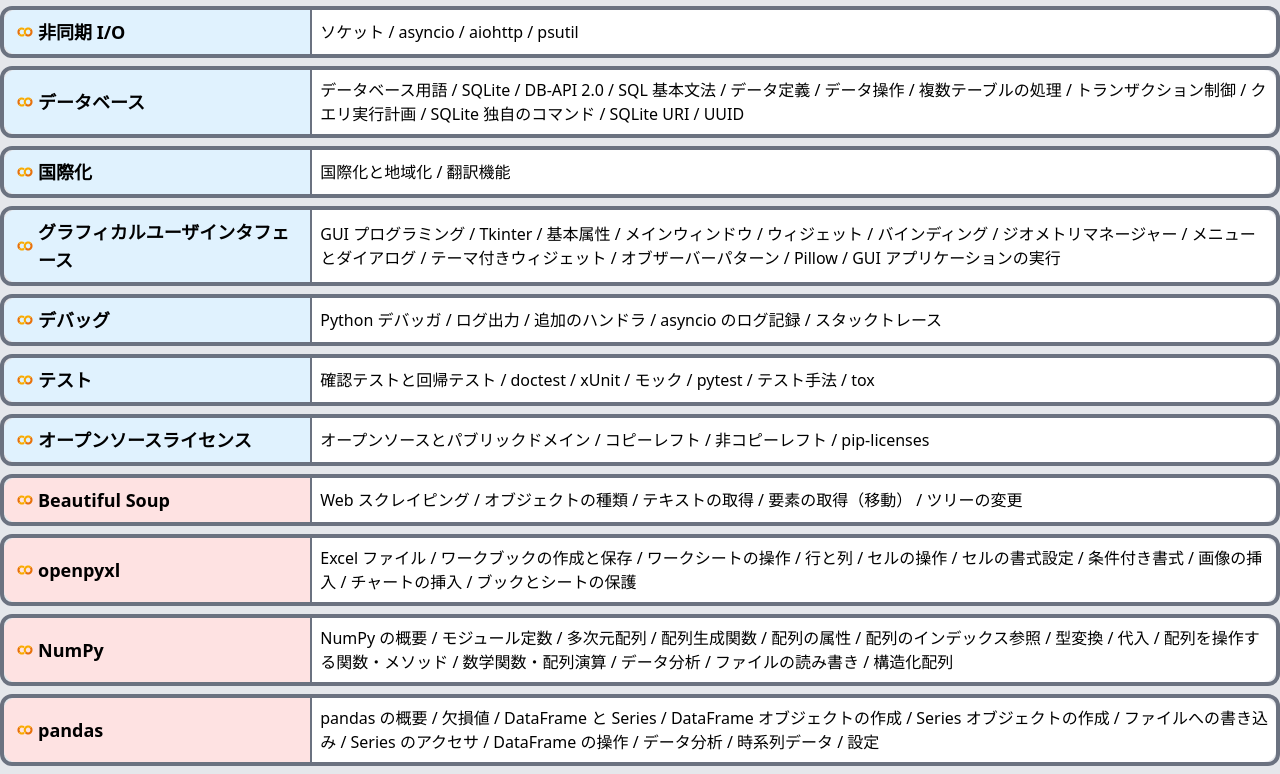
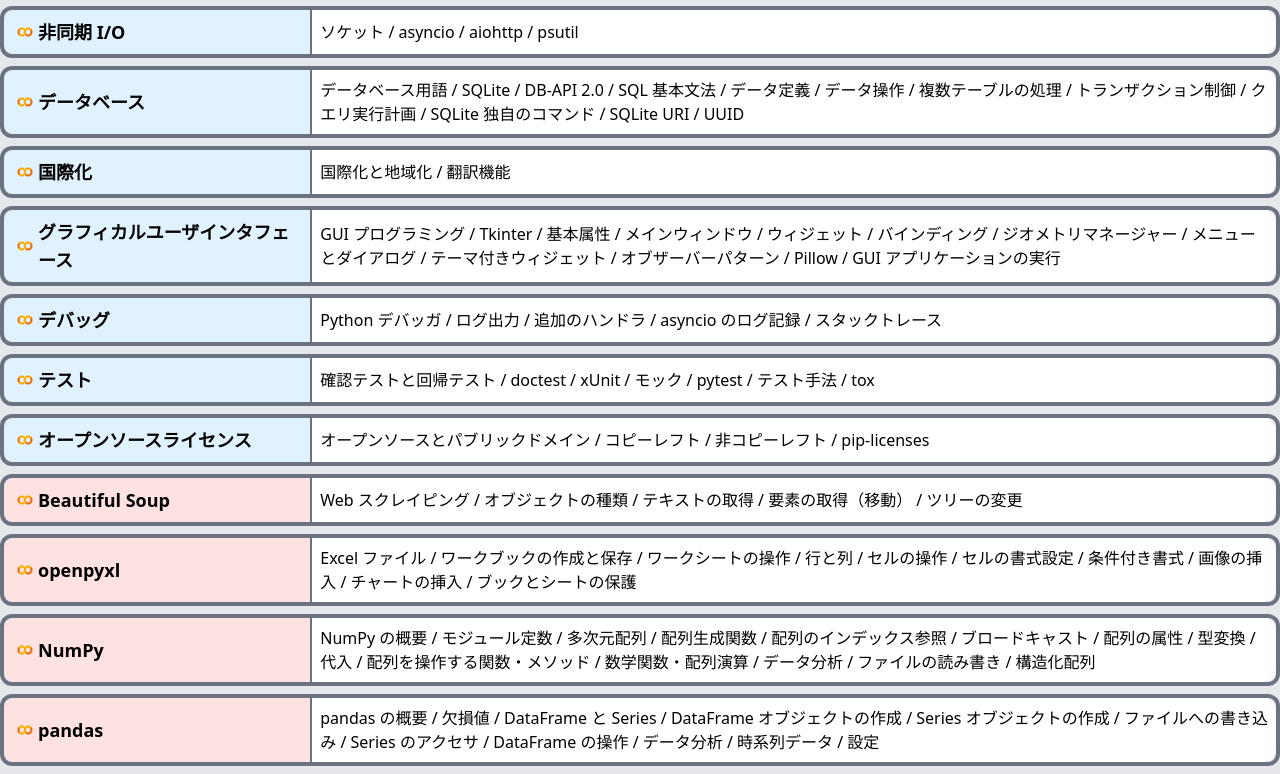
Before and after one commit to suwatoh/suwatoh.github.io, a website: page python-learning.html in a window 1280 px wide. Shown: the part 2118-2892 px from the top of the page. Drawn offline with nearby package versions, Linux system fonts and the light colour scheme.

Commit message:
ノートの更新

```diff
--- a/python-learning.html
+++ b/python-learning.html
@@ -1238,8 +1238,8 @@
           href="https://colab.research.google.com/drive/1n6Ss3v6gtwa0o7Mw8v8UurhDZSNoDOf3?usp=sharing"></a>
       </div>
       <div class="_contents">
-        <p>NumPy の概要 / モジュール定数 / 多次元配列 / 配列生成関数 / 配列の属性 / 配列のインデックス参照 / 型変換 / 代入 / 配列を操作する関数・メソッド / 数学関数・配列演算 / データ分析 /
-          ファイルの読み書き / 構造化配列
+        <p>NumPy の概要 / モジュール定数 / 多次元配列 / 配列生成関数 / 配列のインデックス参照 / ブロードキャスト / 配列の属性 / 型変換 / 代入 /
+          配列を操作する関数・メソッド / 数学関数・配列演算 / データ分析 / ファイルの読み書き / 構造化配列
         </p>
       </div>
     </div>
```
Also changed, not shown: src/python-learning.html (+2 -2 lines).
